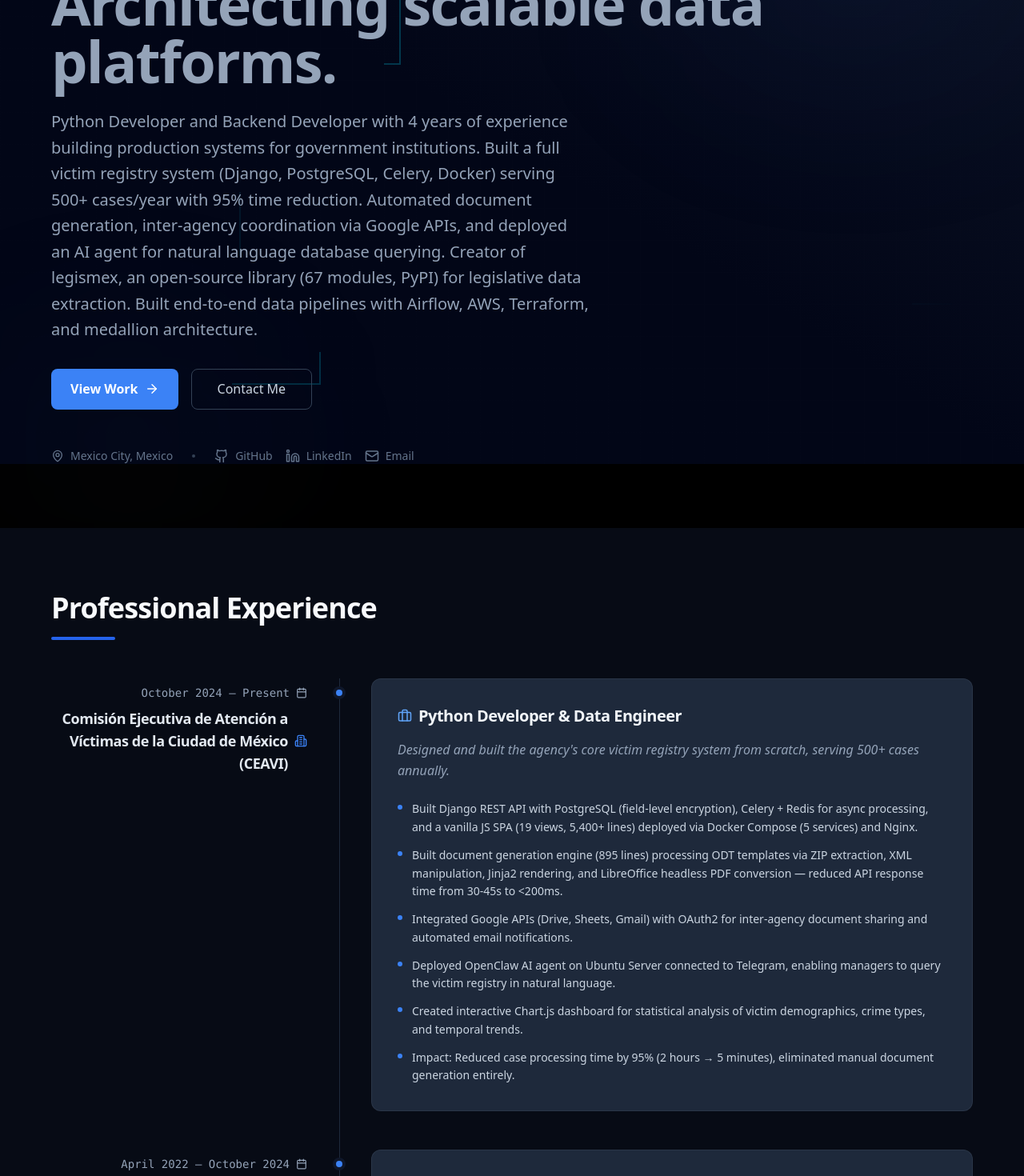
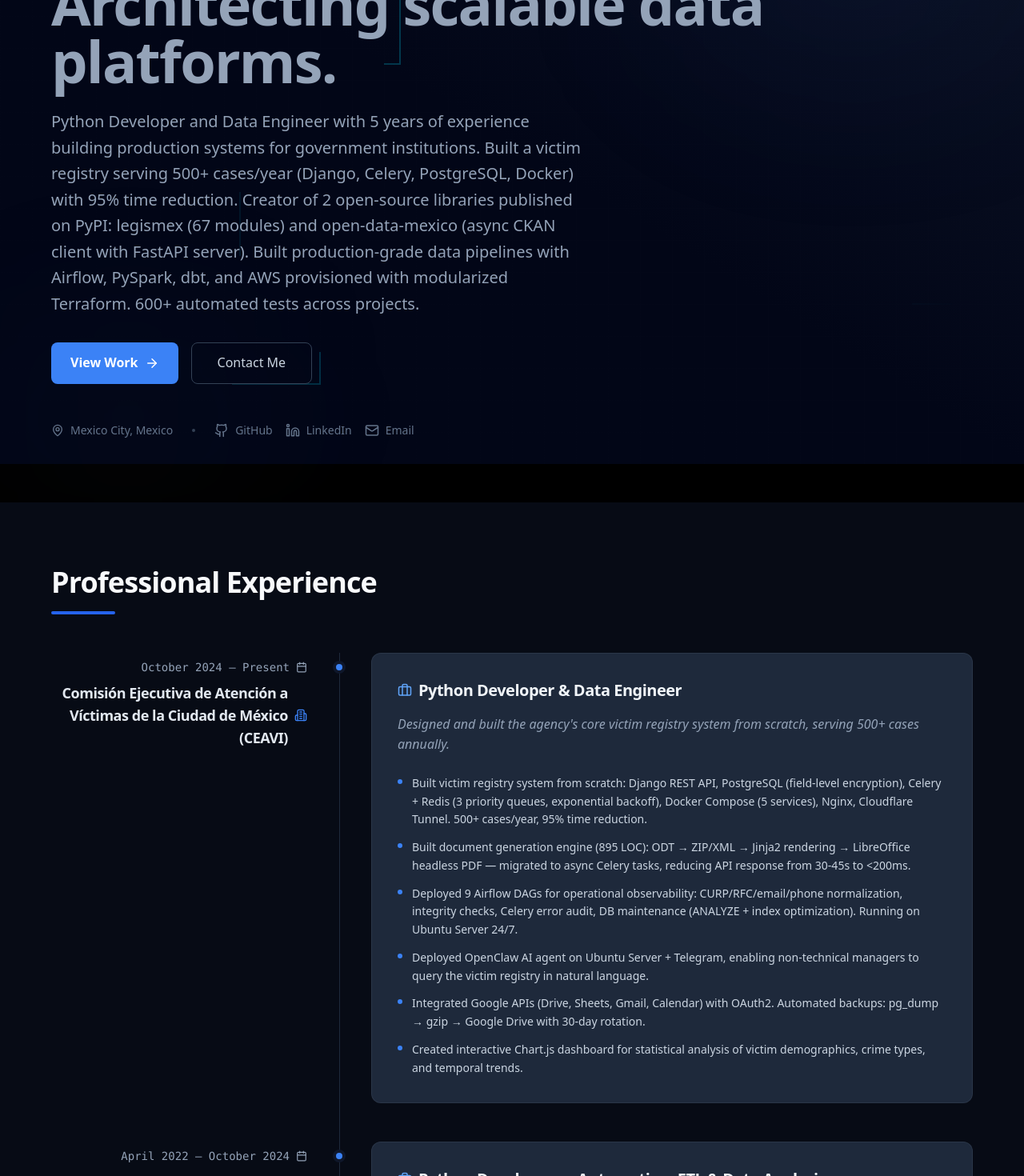
Before and after one commit to lehcimhdz/sitio_web_personal, a Next.js app: page / in a window 1280 px wide. Shown: the part 220-1690 px from the top of the page at 80% size. Built offline with nearby package versions, Linux system fonts and the light colour scheme.

Commit message:
Update project descriptions and certifications in content data

```diff
--- a/src/data/content.ts
+++ b/src/data/content.ts
@@ -2,13 +2,13 @@
 
 export const personalInfo = {
   name: "Michel Cano",
-  role: "Python Developer & Backend Developer",
+  role: "Python Developer & Data Engineer",
   email: "bmichelcano@gmail.com",
   location: "Mexico City, Mexico",
   bio: "I build production systems that eliminate manual work and scale with real-world complexity.",
-  summary: "Python Developer and Backend Developer with 4 years of experience building production systems for government institutions. Built a full victim registry system (Django, PostgreSQL, Celery, Docker) serving 500+ cases/year with 95% time reduction. Automated document generation, inter-agency coordination via Google APIs, and deployed an AI agent for natural language database querying. Creator of legismex, an open-source library (67 modules, PyPI) for legislative data extraction. Built end-to-end data pipelines with Airflow, AWS, Terraform, and medallion architecture.",
+  summary: "Python Developer and Data Engineer with 5 years of experience building production systems for government institutions. Built a victim registry serving 500+ cases/year (Django, Celery, PostgreSQL, Docker) with 95% time reduction. Creator of 2 open-source libraries published on PyPI: legismex (67 modules) and open-data-mexico (async CKAN client with FastAPI server). Built production-grade data pipelines with Airflow, PySpark, dbt, and AWS provisioned with modularized Terraform. 600+ automated tests across projects.",
   social: {
-    linkedin: "https://www.linkedin.com/in/michel-cano-hernández",
+    linkedin: "https://www.linkedin.com/in/michel-cano-hern%C3%A1ndez-backend-python",
     github: "https://github.com/lehcimhdz",
     email: "mailto:bmichelcano@gmail.com"
   }
@@ -17,15 +17,15 @@ export const personalInfo = {
 export const skills = [
   {
     category: "Backend & Data Engineering",
-    items: ["Python", "SQL (PostgreSQL)", "Django REST Framework", "FastAPI", "Celery", "Redis", "Apache Airflow", "pandas", "ETL Pipelines", "Medallion Architecture", "Pydantic", "Jinja2"]
+    items: ["Python", "Django REST Framework", "FastAPI", "SQLAlchemy", "Alembic", "Celery", "Redis", "Pydantic", "Apache Airflow", "PySpark", "dbt", "pandas", "Parquet", "boto3", "medallion architecture"]
   },
   {
     category: "Cloud & Infrastructure",
-    items: ["AWS (S3, RDS, EC2, Lambda)", "GCP (Compute Engine, Cloud Run)", "Terraform", "Docker & Docker Compose", "Nginx", "GitHub Actions CI/CD", "Linux / Ubuntu Server", "Cloudflare Tunnel"]
+    items: ["AWS (S3, RDS, EC2, ElastiCache, Secrets Manager, IAM, Glue, Athena, CloudWatch, MWAA)", "Terraform (modularized)", "Docker & Docker Compose", "PostgreSQL", "Nginx", "Cloudflare Tunnel", "GitHub Actions CI/CD", "Linux / Ubuntu Server"]
   },
   {
-    category: "Frontend & Tools",
-    items: ["React 19", "TypeScript", "JavaScript", "Tailwind CSS", "Supabase", "Vite", "Git", "pytest", "BeautifulSoup", "Playwright"]
+    category: "Frontend & Testing",
+    items: ["React 19", "TypeScript", "Tailwind CSS", "Supabase", "pytest (600+ tests)", "moto", "unittest.mock", "Sentry", "Prometheus", "pre-commit (ruff, black, mypy)", "BeautifulSoup", "Playwright"]
   }
 ];
 
@@ -36,12 +36,12 @@ export const experience = [
     period: "October 2024 – Present",
     description: "Designed and built the agency's core victim registry system from scratch, serving 500+ cases annually.",
     achievements: [
-      "Built Django REST API with PostgreSQL (field-level encryption), Celery + Redis for async processing, and a vanilla JS SPA (19 views, 5,400+ lines) deployed via Docker Compose (5 services) and Nginx.",
-      "Built document generation engine (895 lines) processing ODT templates via ZIP extraction, XML manipulation, Jinja2 rendering, and LibreOffice headless PDF conversion — reduced API response time from 30-45s to <200ms.",
-      "Integrated Google APIs (Drive, Sheets, Gmail) with OAuth2 for inter-agency document sharing and automated email notifications.",
-      "Deployed OpenClaw AI agent on Ubuntu Server connected to Telegram, enabling managers to query the victim registry in natural language.",
-      "Created interactive Chart.js dashboard for statistical analysis of victim demographics, crime types, and temporal trends.",
-      "Impact: Reduced case processing time by 95% (2 hours → 5 minutes), eliminated manual document generation entirely."
+      "Built victim registry system from scratch: Django REST API, PostgreSQL (field-level encryption), Celery + Redis (3 priority queues, exponential backoff), Docker Compose (5 services), Nginx, Cloudflare Tunnel. 500+ cases/year, 95% time reduction.",
+      "Built document generation engine (895 LOC): ODT → ZIP/XML → Jinja2 rendering → LibreOffice headless PDF — migrated to async Celery tasks, reducing API response from 30-45s to <200ms.",
+      "Deployed 9 Airflow DAGs for operational observability: CURP/RFC/email/phone normalization, integrity checks, Celery error audit, DB maintenance (ANALYZE + index optimization). Running on Ubuntu Server 24/7.",
+      "Deployed OpenClaw AI agent on Ubuntu Server + Telegram, enabling non-technical managers to query the victim registry in natural language.",
+      "Integrated Google APIs (Drive, Sheets, Gmail, Calendar) with OAuth2. Automated backups: pg_dump → gzip → Google Drive with 30-day rotation.",
+      "Created interactive Chart.js dashboard for statistical analysis of victim demographics, crime types, and temporal trends."
     ]
   },
   {
@@ -83,21 +83,27 @@ export const experience = [
 export const projects = [
   {
     title: "global-trade-aws",
-    description: "Production-grade pipeline extracting all UN Comtrade API endpoints to an S3 data lake. 8 Airflow DAGs, medallion architecture (Bronze→Silver→Gold), dbt models, 7-check data validation suite, Slack alerting, 433 tests, and full Terraform IaC (S3, IAM, VPC, Glue, Athena, MWAA).",
-    tags: ["Apache Airflow", "AWS", "Terraform", "dbt", "pandas", "Parquet", "CI/CD"],
+    description: "Production-grade pipeline extracting all UN Comtrade API endpoints to an S3 data lake. 8 Airflow DAGs with CeleryExecutor, medallion architecture (Bronze→Silver→Gold), dbt models, 7-check data quality validation suite, Slack alerting, 633 tests, and full Terraform IaC (S3, IAM, VPC, Glue, Athena, MWAA).",
+    tags: ["Apache Airflow", "AWS", "Terraform", "dbt", "PySpark", "Parquet", "CI/CD"],
     link: "https://github.com/lehcimhdz/global-trade-aws"
   },
   {
     title: "legismex",
-    description: "Open-source Python library providing programmatic access to Mexico's legislative data across 67 modules (Congress, Senate, DOF, 25+ state legislatures). 12,500+ LOC, 86 tests, daily automated health monitor via GitHub Actions. Published on PyPI.",
+    description: "Open-source Python library providing programmatic access to Mexico's legislative data across 67 modules (Congress, Senate, DOF, 25+ state legislatures). 12,500+ LOC, 86 test modules, daily automated health monitor via GitHub Actions. Published on PyPI. MIT license.",
     tags: ["Python", "httpx", "Pydantic", "Playwright", "BeautifulSoup", "PyPI", "CI/CD"],
     link: "https://github.com/lehcimhdz/legismex"
   },
   {
-    title: "pipeline-legismex-aws",
-    description: "End-to-end data pipeline using legismex as source, orchestrated with Apache Airflow on AWS. 5 extraction DAGs (20+ Mexican states with TaskGroups), 2 Silver transformation DAGs, 1 Gold unification DAG. Terraform provisioning RDS PostgreSQL.",
-    tags: ["Apache Airflow", "AWS", "Terraform", "pandas", "Parquet", "NDJSON"],
-    link: "https://github.com/lehcimhdz/pipeline-legismex-aws"
+    title: "open-data-mexico",
+    description: "Async Python client for datos.gob.mx (CKAN): 28 categories, 5,000+ datasets, 184 organizations. httpx async with connection pooling, Pydantic v2 models, in-memory TTL cache, retry with exponential backoff. Includes optional FastAPI REST server. 66 tests, 87% coverage. Published on PyPI.",
+    tags: ["Python", "httpx", "FastAPI", "Pydantic", "asyncio", "PyPI", "CKAN"],
+    link: "https://github.com/lehcimhdz/open-data-mexico-api"
+  },
+  {
+    title: "mex-open-data ecosystem",
+    description: "End-to-end data platform for Mexican government open data (5 repos). Airflow 2.9 pipeline (3 DAGs with smart skip — reduces runtime from 4h to 25min) → S3 Hive-partitioned data lake → FastAPI backend (SQLAlchemy, Alembic, API key auth, Celery, Prometheus) + PySpark analytics. Terraform modularized into 5 modules with native .tftest.hcl tests. 170+ tests across repos.",
+    tags: ["Apache Airflow", "AWS", "FastAPI", "PySpark", "Terraform", "SQLAlchemy", "dbt"],
+    link: "https://github.com/lehcimhdz/mex-open-data-pipeline"
   },
   {
     title: "DiplomaticU",
@@ -107,9 +113,9 @@ export const projects = [
   },
   {
     title: "Homo Politicus",
-    description: "Turn-based political & economic strategy simulator in C++. Player governs a country with Cobb-Douglas GDP model, dynamic labor markets, central bank autonomy, legislative processes, human rights index, and geopolitical events. 2,150 LOC with documented mathematical models.",
-    tags: ["C++", "Game Simulation", "Economics", "Mathematics"],
-    link: "#"
+    description: "Turn-based political & economic strategy simulator in C++17. Player governs a country with Cobb-Douglas GDP model, dynamic labor markets, central bank autonomy, legislative processes, human rights index, and geopolitical events. 185+ variables, documented mathematical models.",
+    tags: ["C++17", "Game Simulation", "Economics", "Mathematics"],
+    link: "https://github.com/lehcimhdz/homo-politicus"
   }
 ];
 
@@ -128,7 +134,6 @@ export const education = [
 
 export const certifications = [
   "Data Engineer Associate — DataCamp, 2026",
-  "Data Scientist Associate — DataCamp, 2025",
   "Python Data Associate — DataCamp, 2025",
   "Diploma in Data Science — Interactive Museum of Economics, 2022"
 ];
```
